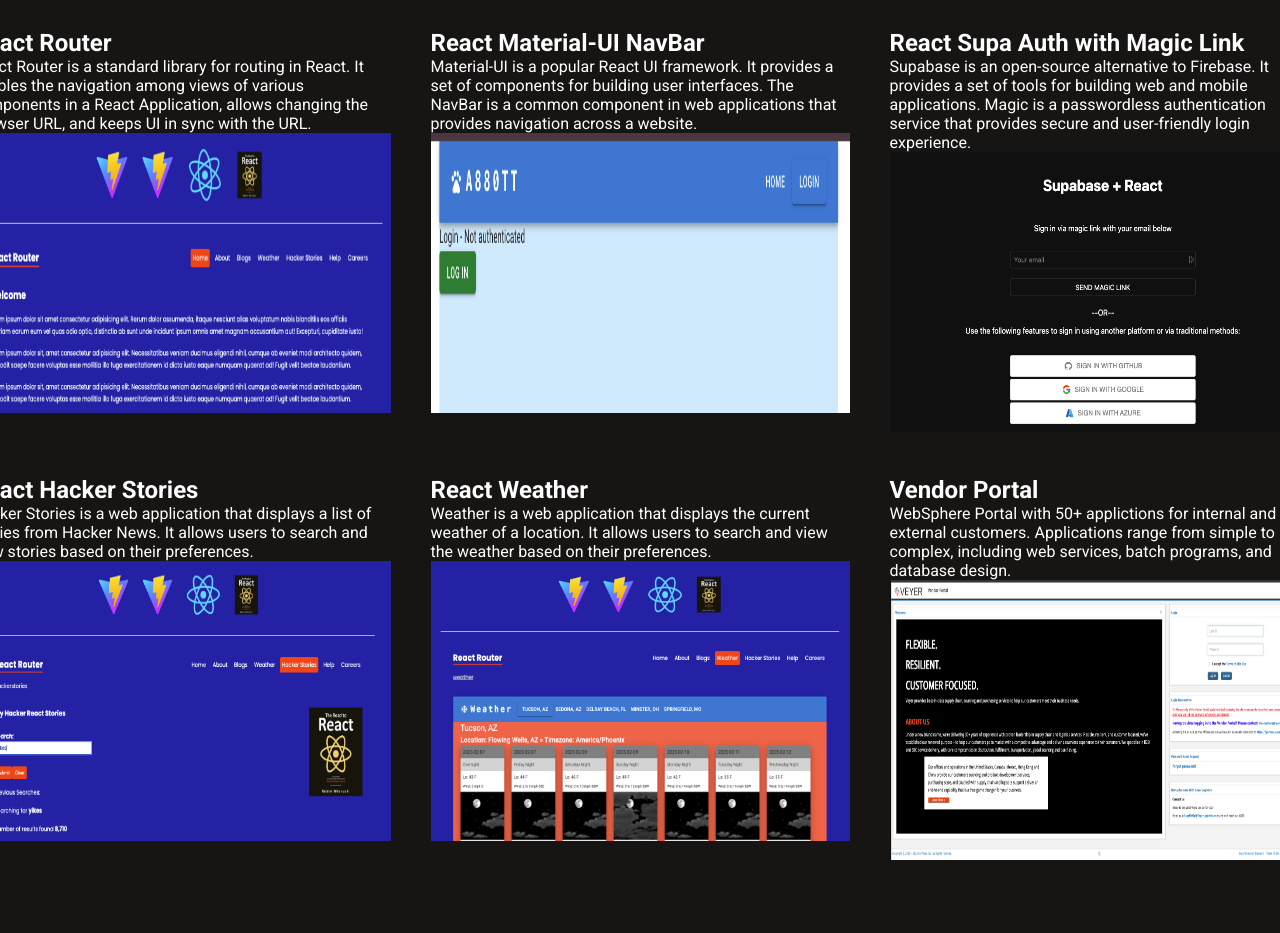
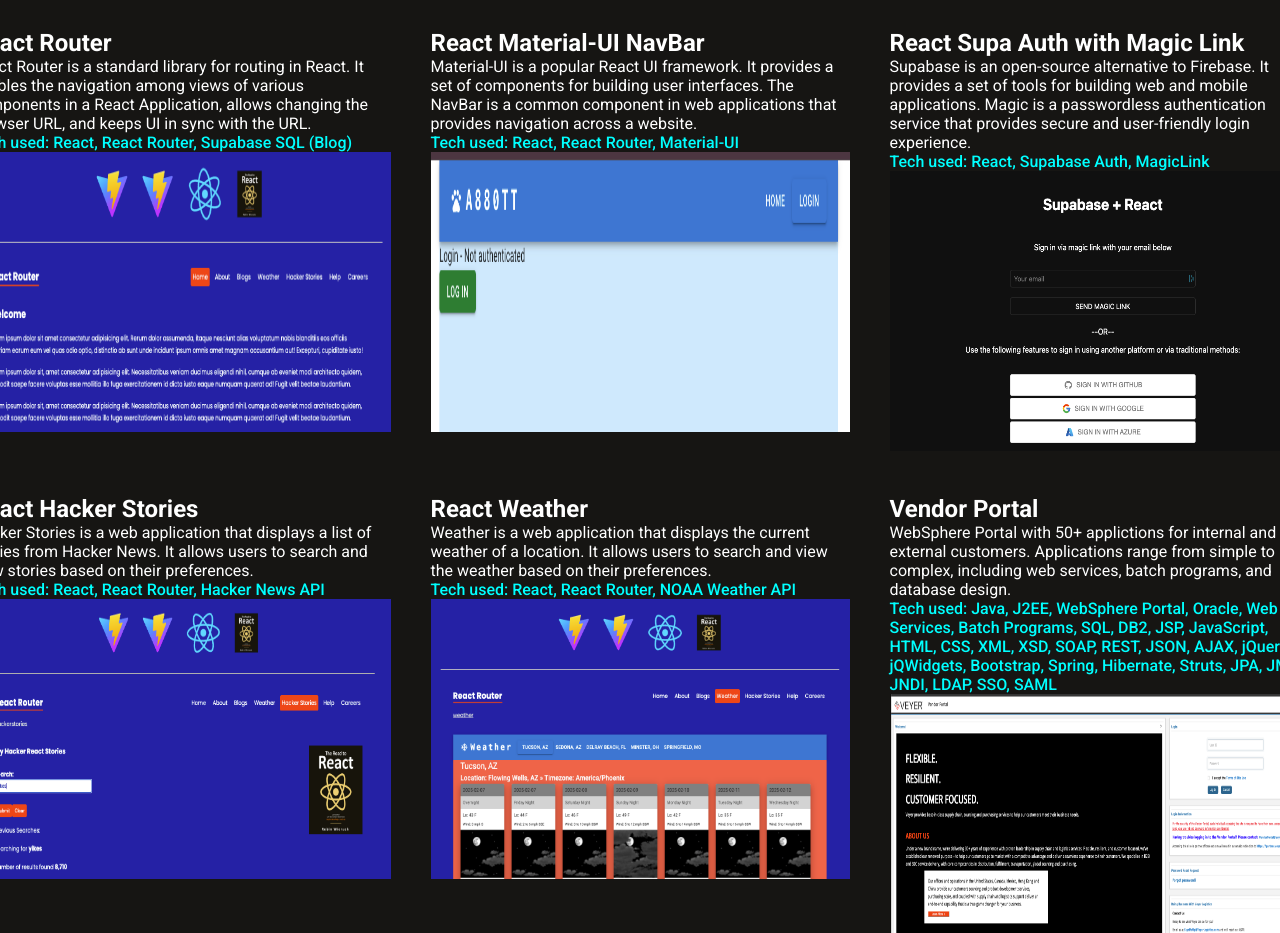
Before and after one commit to ttsabbott/ttsabbott.github.io, a React (Vite) app: page / in a window 1280 px wide. Shown: the part 4300-5233 px from the top of the page. Built offline with nearby package versions, Linux system fonts and the light colour scheme; no server answers.

Commit message:
updated with latest tech

```diff
--- a/src/components/Contact/Contact.jsx
+++ b/src/components/Contact/Contact.jsx
@@ -70,6 +70,8 @@
                     <input type="email" placeholder='Enter your email' name='email' />
                     <label htmlFor="email">Message</label>
                     <textarea placeholder='Enter your message' name='message' rows="8"></textarea>
+                    <input type="hidden" name="subject" value="Contact message from portfolio website" />
+                    {/* <input type="hidden" name="redirect" value="https://ttsabbott.com/thanks.html" /> */}
                     <button type="submit" className='contact-submit'>Send Message</button>
                 </form>
             </div>
--- a/src/components/Footer/Footer.jsx
+++ b/src/components/Footer/Footer.jsx
@@ -48,6 +48,8 @@
                             <img src={mail_icon} alt="" />
                             <input type="email" placeholder='Enter your email' name='email' />
                             <input type="hidden" name="message" value="Subscribe" />
+                            <input type="hidden" name="subject" value="Subscribe message from portfolio website" />
+                            {/* <input type="hidden" name="redirect" value="https://ttsabbott.com/thanks.html" /> */}
                         </div>
                         <button type="submit" className='footer-subscribe'>Subscribe</button>
                     </form>
--- a/src/components/Latest/Latest.css
+++ b/src/components/Latest/Latest.css
@@ -65,6 +65,12 @@
     transition: 0.6s;
 }
 
+.latest-work span {
+    font-size: 16px;
+    font-weight: 500;
+    color: aqua;
+}
+
 @media(max-width: 768px) {
     .latest {
         gap: 50px;
--- a/src/components/Latest/Latest.jsx
+++ b/src/components/Latest/Latest.jsx
@@ -17,6 +17,7 @@
                         <div key={index} className='latest-work'>
                             <h2>{work.w_name}</h2>
                             <p>{work.w_desc}</p>
+                            <span>Tech used: {work.w_tech}</span><br />
                             <a href={work.w_href} target='_blank' rel="noreferrer">
                             <img key={index} src={work.w_img} alt="" />
                             </a>
--- a/src/data/latest_data.js
+++ b/src/data/latest_data.js
@@ -11,6 +11,7 @@
         w_no:1,
         w_name:"React Router",
         w_desc:"React Router is a standard library for routing in React. It enables the navigation among views of various components in a React Application, allows changing the browser URL, and keeps UI in sync with the URL.",
+        w_tech:"React, React Router, Supabase SQL (Blog)",
         w_href:"/react-router",
         w_img:project1_img
     },
@@ -18,6 +19,7 @@
         w_no:2,
         w_name:"React Material-UI NavBar",
         w_desc:"Material-UI is a popular React UI framework. It provides a set of components for building user interfaces. The NavBar is a common component in web applications that provides navigation across a website.",
+        w_tech:"React, React Router, Material-UI",
         w_href:"/react-mui-navbar",
         w_img:project2_img
     },
@@ -25,6 +27,7 @@
         w_no:3,
         w_name:"React Supa Auth with Magic Link",
         w_desc:"Supabase is an open-source alternative to Firebase. It provides a set of tools for building web and mobile applications. Magic is a passwordless authentication service that provides secure and user-friendly login experience.",
+        w_tech:"React, Supabase Auth, MagicLink",
         w_href:"/react-supa-auth-magic",
         w_img:project3_img
     },
@@ -32,6 +35,7 @@
         w_no:4,
         w_name:"React Hacker Stories",
         w_desc:"Hacker Stories is a web application that displays a list of stories from Hacker News. It allows users to search and view stories based on their preferences.",
+        w_tech:"React, React Router, Hacker News API",
         w_href:"/react-router/hackerstories",
         w_img:project4_img
     },
@@ -39,6 +43,7 @@
         w_no:5,
         w_name:"React Weather",
         w_desc:"Weather is a web application that displays the current weather of a location. It allows users to search and view the weather based on their preferences.",
+        w_tech:"React, React Router, NOAA Weather API",
         w_href:"/react-router/weather",
         w_img:project5_img
     },
@@ -46,6 +51,7 @@
     //     w_no:6,
     //     w_name:"React Website",
     //     w_desc:"Simple website built with React.",
+    //     w_tech:"React, React Router",
     //     w_href:"/react-website",
     //     w_img:project6_img
     // },
@@ -53,6 +59,7 @@
         w_no:6,
         w_name:"Vendor Portal",
         w_desc:"WebSphere Portal with 50+ applictions for internal and external customers. Applications range from simple to complex, including web services, batch programs, and database design.",
+        w_tech:"Java, J2EE, WebSphere Portal, Oracle, Web Services, Batch Programs, SQL, DB2, JSP, JavaScript, HTML, CSS, XML, XSD, SOAP, REST, JSON, AJAX, jQuery, jQWidgets, Bootstrap, Spring, Hibernate, Struts, JPA, JMS, JNDI, LDAP, SSO, SAML",
         w_href:"https://partner.veyerlogistics.com",
         w_img:project7_img
     },
```
